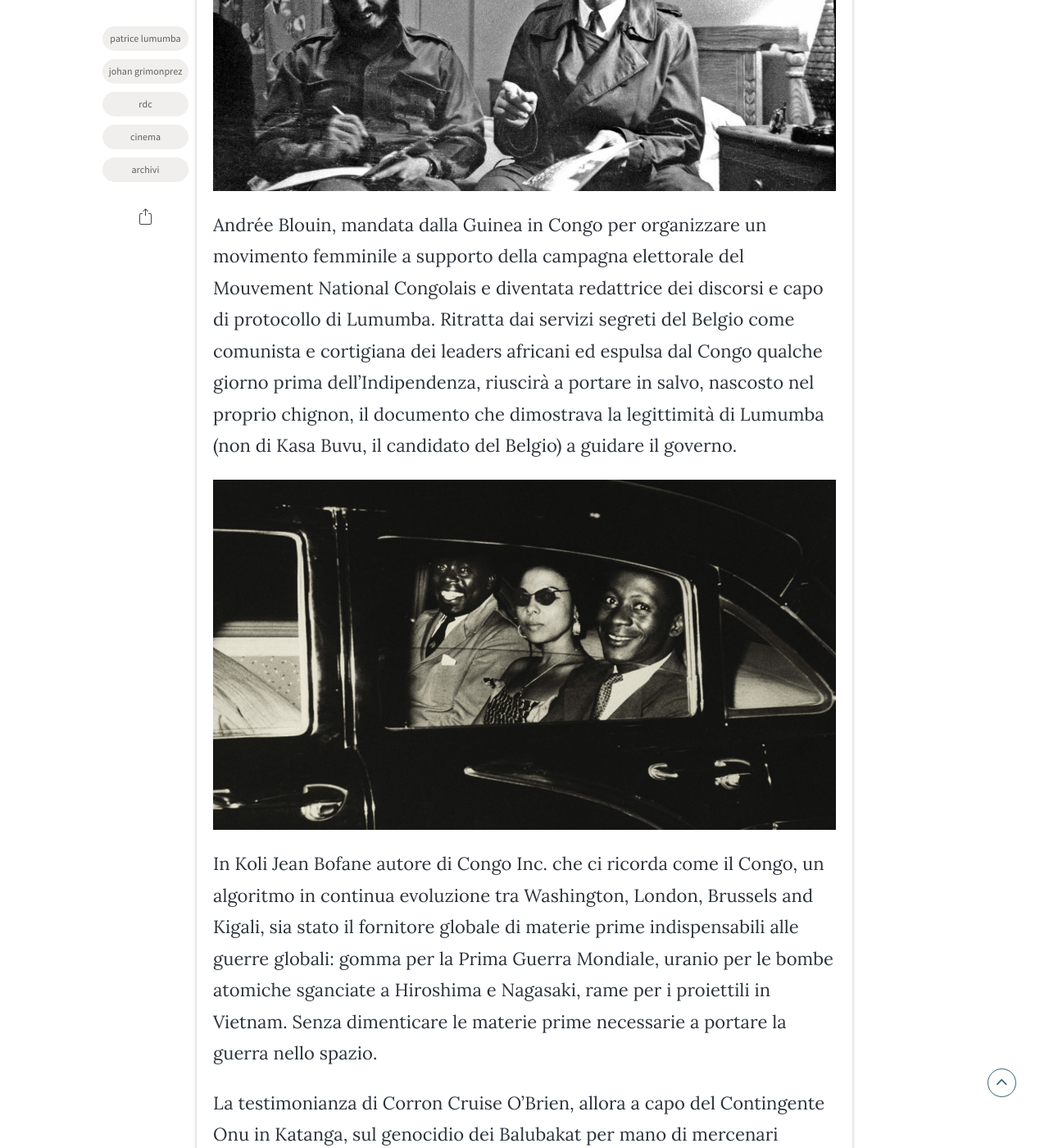
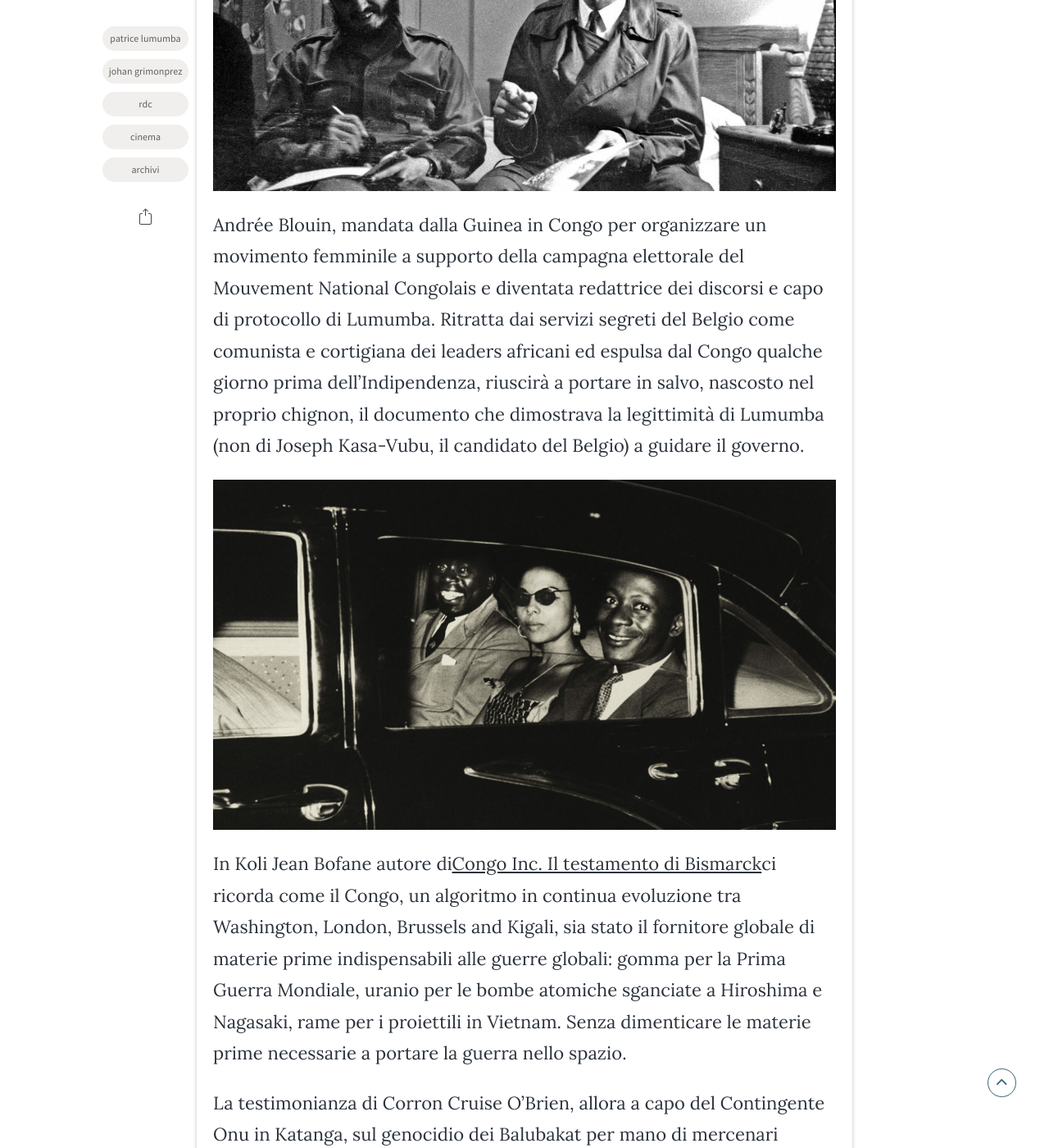
Before and after one commit to simonacella/simonacella.github.io, a Jekyll site: the page built from _posts/2025-08-20-Soundtrack-to-a-coup-d-etat.md, in a window 1280 px wide and 1400 px high, scrolled down 6555 px. Shown: the whole window at 82% size. Built offline with Jekyll 4.4.1, drawn with Linux system fonts in a browser that asks for light colours; comment, search, counter and statistics services are not loaded; some of the changed text lies outside the part shown.

Commit message:
Fix typos and enhance references in the document
Corrected spelling of 'Mobutu' and 'Joseph Kasa-Vubu' in the text. Added a link to 'Congo Inc.' by Koli Jean Bofane.

```diff
--- a/_posts/2025-08-20-Soundtrack-to-a-coup-d-etat.md
+++ b/_posts/2025-08-20-Soundtrack-to-a-coup-d-etat.md
@@ -74,12 +74,12 @@ L’Hotel Theresa ad Harlem dove militanti e leaders dei paesi non allineati and
 
 ![hotel teresa](./assets/img/posts/hotelteresa.jpg)
 
-Andrée Blouin, mandata dalla Guinea in Congo per organizzare un movimento femminile a supporto della campagna elettorale del Mouvement National Congolais e diventata redattrice dei discorsi e capo di protocollo di Lumumba. Ritratta dai servizi segreti del Belgio come comunista e cortigiana dei leaders africani ed espulsa dal Congo qualche giorno prima dell’Indipendenza, riuscirà a portare in salvo, nascosto nel proprio chignon, il documento che dimostrava la legittimità di Lumumba (non di Kasa Buvu, il candidato del Belgio) a guidare il governo.
+Andrée Blouin, mandata dalla Guinea in Congo per organizzare un movimento femminile a supporto della campagna elettorale del Mouvement National Congolais e diventata redattrice dei discorsi e capo di protocollo di Lumumba. Ritratta dai servizi segreti del Belgio come comunista e cortigiana dei leaders africani ed espulsa dal Congo qualche giorno prima dell’Indipendenza, riuscirà a portare in salvo, nascosto nel proprio chignon, il documento che dimostrava la legittimità di Lumumba (non di Joseph Kasa-Vubu, il candidato del Belgio) a guidare il governo.
 
 
 ![andree](./assets/img/posts/soundtrack-copertina.jpg)
 
-In Koli Jean Bofane autore di Congo Inc. che ci ricorda come il Congo, un algoritmo in continua evoluzione tra Washington, London, Brussels and Kigali, sia stato il fornitore globale di materie prime indispensabili alle guerre globali: gomma per la Prima Guerra Mondiale, uranio per le bombe atomiche sganciate a Hiroshima e Nagasaki, rame per i proiettili in Vietnam. Senza dimenticare le materie prime necessarie a portare la guerra nello spazio.
+In Koli Jean Bofane autore di[Congo Inc. Il testamento di Bismarck](https://66thand2nd.com/products/congo-inc)ci ricorda come il Congo, un algoritmo in continua evoluzione tra Washington, London, Brussels and Kigali, sia stato il fornitore globale di materie prime indispensabili alle guerre globali: gomma per la Prima Guerra Mondiale, uranio per le bombe atomiche sganciate a Hiroshima e Nagasaki, rame per i proiettili in Vietnam. Senza dimenticare le materie prime necessarie a portare la guerra nello spazio.
 
 La testimonianza di Corron Cruise O'Brien, allora a capo del Contingente Onu in Katanga, sul genocidio dei Balubakat per mano di mercenari provenienti da Belgio, Francia, Germania e Sud Africa. Una rara testimonianza di come i poteri forti utilizzino l’Onu per influenzare le politiche internazionali.
 
```
Also changed, not shown: other parts of _posts/2025-08-20-Soundtrack-to-a-coup-d-etat.md (+1 -1 lines).
